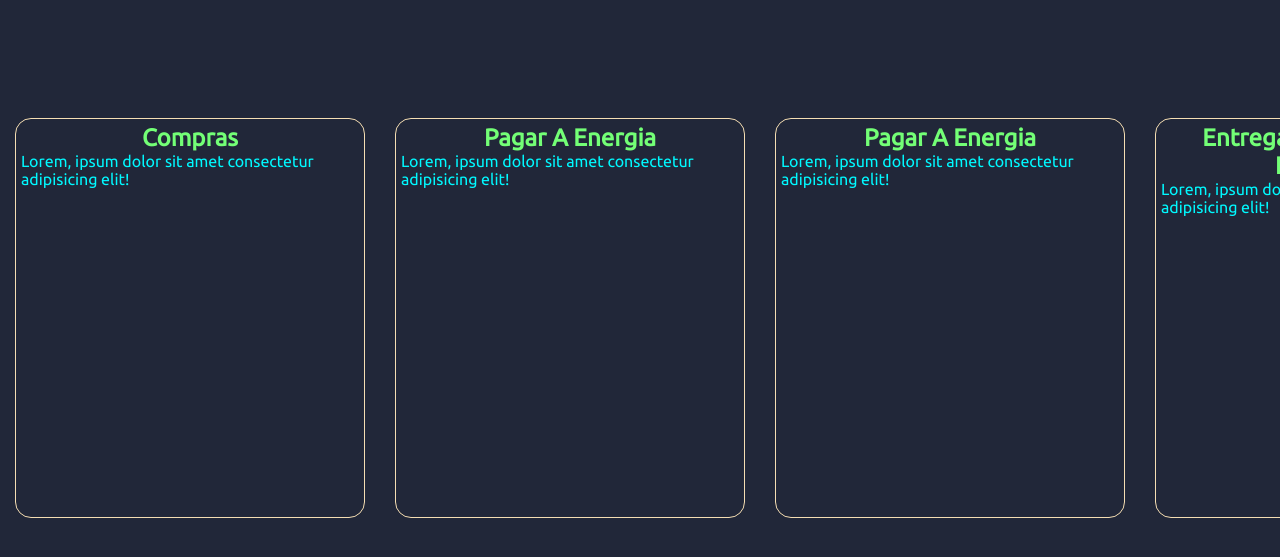
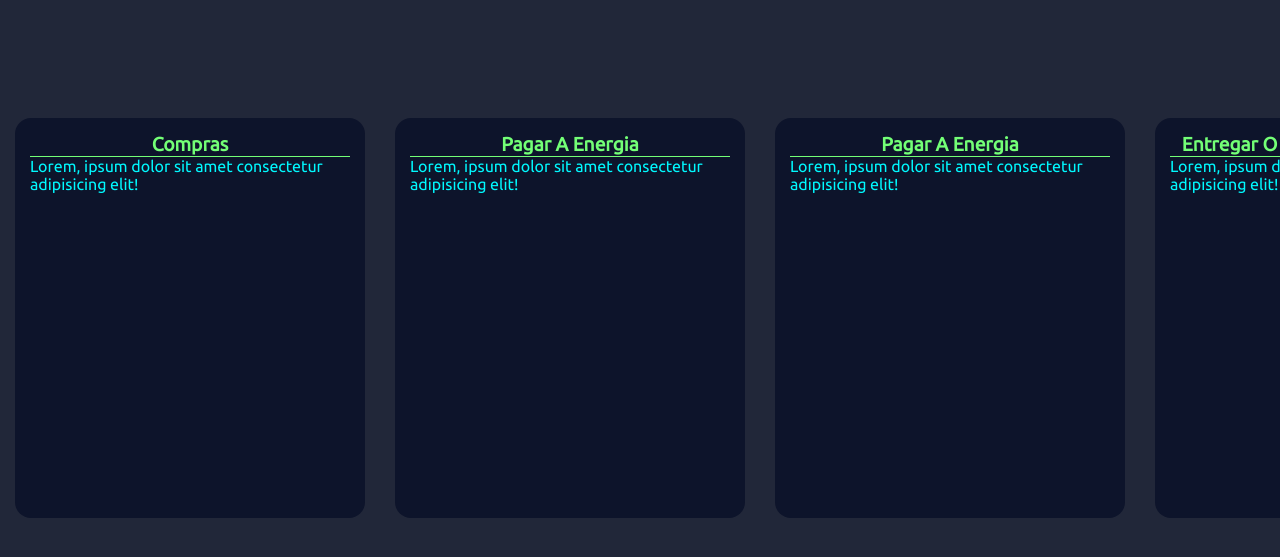
Before and after one commit to AlexJr22/My-Note-App, a website: page index.html in a window 1280 px wide. Shown: the part 127-684 px from the top of the page. Drawn offline with Linux system fonts and the light colour scheme.

Commit message:
adding a background color to cards

```diff
--- a/src/css/NoteContainer/noteContainer.scss
+++ b/src/css/NoteContainer/noteContainer.scss
@@ -27,7 +27,8 @@ $color2: #73ff76;
         overflow-x: scroll;
         overflow-y: hidden;
         .noteCard {
-            border: wheat 1px solid;
+            background-color: #0d142b;
+
             display: block;
             min-width: 350px;
             max-width: 350px;
@@ -35,9 +36,14 @@ $color2: #73ff76;
             max-height: 400px;
 
             margin-inline: 15px;
-            padding: 5px;
+            padding: 15px;
             border-radius: 1rem;
+
             h2.titleCard {
+                border-bottom: 1px solid $color2;
+
+                font-size: 1.2rem;
+
                 color: $color2;
                 text-transform: capitalize;
                 text-align: center;
```
Also changed, not shown: src/css/NoteContainer/noteContainer.css, 1 other file.
